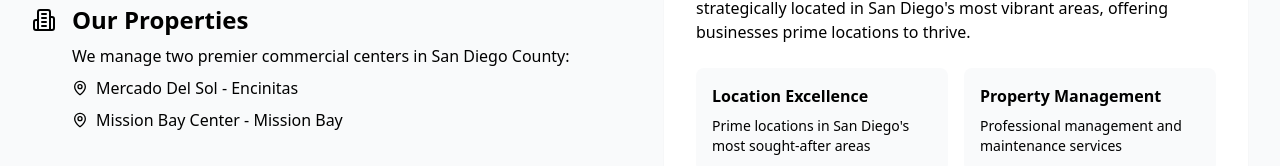
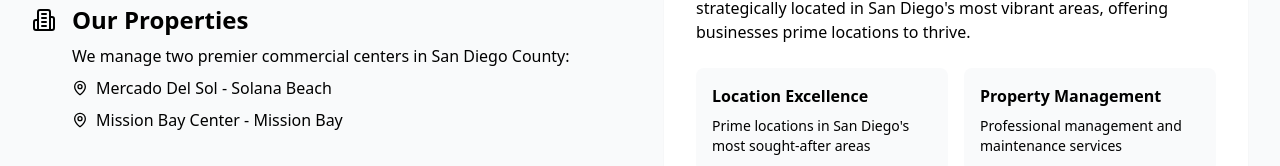
Before and after one commit to WilliamGiammona/subacorp, a Next.js app: page /about in a window 1280 px wide. Shown: the part 332-498 px from the top of the page. Built offline with nearby package versions, Linux system fonts and the light colour scheme.

Commit message:
changed from Encinitas to Solana Beach

```diff
--- a/app/about/page.tsx
+++ b/app/about/page.tsx
@@ -40,7 +40,7 @@ export default function About() {
                 <ul className="mt-2 space-y-2">
                   <li className="flex items-center gap-2">
                     <MapPin className="w-4 h-4" />
-                    Mercado Del Sol - Encinitas
+                    Mercado Del Sol - Solana Beach
                   </li>
                   <li className="flex items-center gap-2">
                     <MapPin className="w-4 h-4" />
```
